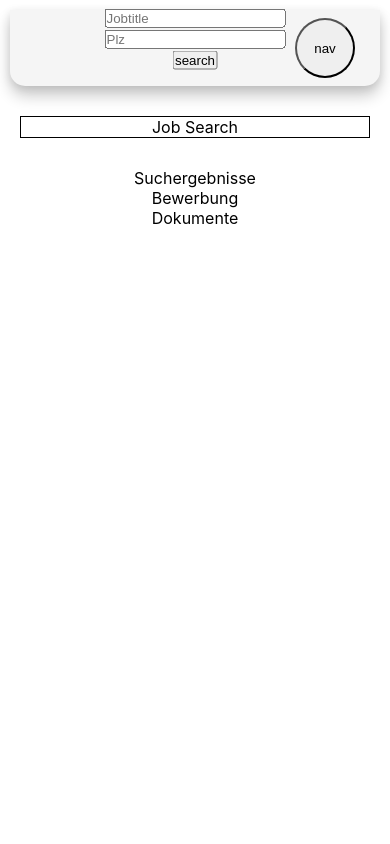
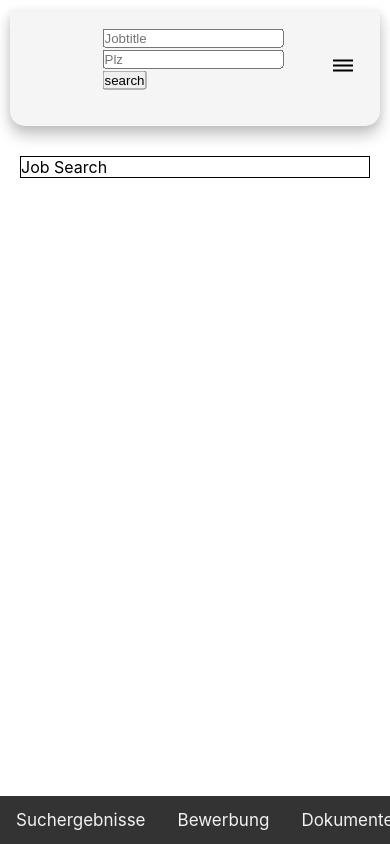
Before and after one commit to sevilcankiz/bewerbungsportal_frontend, a React (Create React App) app: page / in a window 390 px wide. Built offline with nearby package versions, Linux system fonts and the light colour scheme.

Commit message:
am responsiv gearbeitet

```diff
--- a/package.json
+++ b/package.json
@@ -3,6 +3,10 @@
   "version": "0.1.0",
   "private": true,
   "dependencies": {
+    "@emotion/react": "^11.10.4",
+    "@emotion/styled": "^11.10.4",
+    "@mui/icons-material": "^5.10.9",
+    "@mui/material": "^5.10.10",
     "@testing-library/jest-dom": "^5.16.5",
     "@testing-library/react": "^13.4.0",
     "@testing-library/user-event": "^13.5.0",
--- a/src/App.css
+++ b/src/App.css
@@ -10,9 +10,7 @@
  box-sizing: inherit;
 }
 
-.App {
-  text-align: center;
-}
+
 
 
 
--- a/src/Components/Footer.js
+++ b/src/Components/Footer.js
@@ -1,13 +1,12 @@
 import React from 'react'
 import "../Styles/footer.css";
+
 
 export default function Footer() {
   return (
     <div>
-      <ul>
-
+      <ul className='footer'>
         <li>Suchergebnisse</li>
-
         <li>Bewerbung</li>
         <li>Dokumente</li>
     </ul>
--- a/src/Components/Header.js
+++ b/src/Components/Header.js
@@ -1,5 +1,6 @@
 import React from 'react'
 import { useState } from 'react';
+import DehazeIcon from '@mui/icons-material/Dehaze';
 // import { NavLink } from "react-router-dom";
 import "../Styles/header.css";
 
@@ -9,12 +10,12 @@
   return (
 
     <nav className="menu">
-        <button class="menu-button" onClick={() => {
+        <a class="menu-button" onClick={() => {
             setHamburger(!isHamburger)}}>
-            nav
-        </button>
+            <DehazeIcon />
+        </a>
 
-        <div class={ isHamburger ? "nav-menu expanded" : "nav-menu" }>
+        <div className={ isHamburger ? "nav-menu expanded" : "nav-menu" }>
             <div className="searchbar">
                 <input className="search" type="text" placeholder="Jobtitle"></input>
                 <input type="number" placeholder="Plz"></input>
--- a/src/Styles/footer.css
+++ b/src/Styles/footer.css
@@ -0,0 +1,34 @@
+.footer{
+    display: none;
+}
+
+@media screen and (max-width:850px){
+    .footer {
+        display: flex;
+        background-color: #333;
+        overflow: hidden;
+        position: fixed;
+        bottom: 0;
+        width: 100%;
+        justify-content: space-evenly;
+    }
+
+    .footer li {
+        float: left;
+        list-style-type: none;
+        color: #f2f2f2;
+        text-align: center;
+        padding: 14px 16px;
+        text-decoration: none;
+        font-size: 17px;
+
+
+    }
+
+    .footer li:hover {
+        background-color: #ddd;
+        color: black;
+      }
+
+
+}
--- a/src/Styles/header.css
+++ b/src/Styles/header.css
@@ -2,7 +2,7 @@
     position: relative;
     display: flex;
     align-items: center;
-    height: 60px;
+    height: 100px;
     padding: 0.5rem 0rem;
     background-color: whitesmoke;
     color: black;
@@ -10,10 +10,6 @@
     border-bottom-right-radius: 15px;
     box-shadow: 0 2px 10px rgb(0 0 0 / 10%), 0 10px 15px rgb(0 0 0 / 20%);
     margin:10px 10px 20px 10px;
-}
-
-a {
-    color: gray;
 }
 
 .nav-menu {
@@ -40,22 +36,13 @@
 }
 
 .menu-button {
-    height: 40px;
-    width: 40px;
-    padding: 0.5rem;
-    border-radius: 50%;
     background-image: white;
     cursor: pointer;
-    transition: background-color 0.2s ease-in-out;
     position: absolute;
     top: 50%;
     right: 25px;
     transform: translateY(-50%);
     display: none;
-}
-
-.menu-button:hover {
-    background-color: #97C8EB;
 }
 
 .active {
@@ -72,7 +59,7 @@
 }
 
 
-@media screen and (max-width: 850px) {
+@media screen and (max-width: 1110px) {
     .menu-button {
         display: block;
     }
@@ -84,8 +71,6 @@
         left: 0;
         width: 100%;
         height: calc(100vh - 60px);
-        background-color: rgb(255, 255, 255);
-        border-top: 1px solid black;
         display: none;
     }
 
@@ -94,22 +79,22 @@
         margin: 0;
     }
 
-    a {
-        color: black;
-        width: 100%;
-        padding: 1.5rem 0;
-    }
-
     .nav-menu li:hover {
         background-color: #eee;
     }
 
     .nav-menu.expanded ul {
         display: block;
+        position: relative;
+        top: 170px;
         z-index: 1;
-        transition: all 0.2s ease-out;
+        max-height: 200px;
+        max-width: 200px;
+        margin: 105px;
+        /* border: 1px solid black; */
+        border-bottom-left-radius: 5px;
+        border-bottom-right-radius: 5px;
     }
 
 
-
 }
--- a/src/Styles/main.css
+++ b/src/Styles/main.css
@@ -1,6 +1,7 @@
 .suchergebnisse{
     border: 1px solid black;
     max-width: 400px;
+    margin: 30px 20px;
 }
 
 
@@ -8,7 +9,6 @@
 @media screen and (max-width: 850px){
     .suchergebnisse{
         max-width: 100%;
-
         margin: 30px 20px;
 
     }
```
Also changed, not shown: src/Components/Landingpage.js (added, +12 -0 lines), src/img/hero.jpg (added), 1 other file (tests, documents, lock files or other folders).
